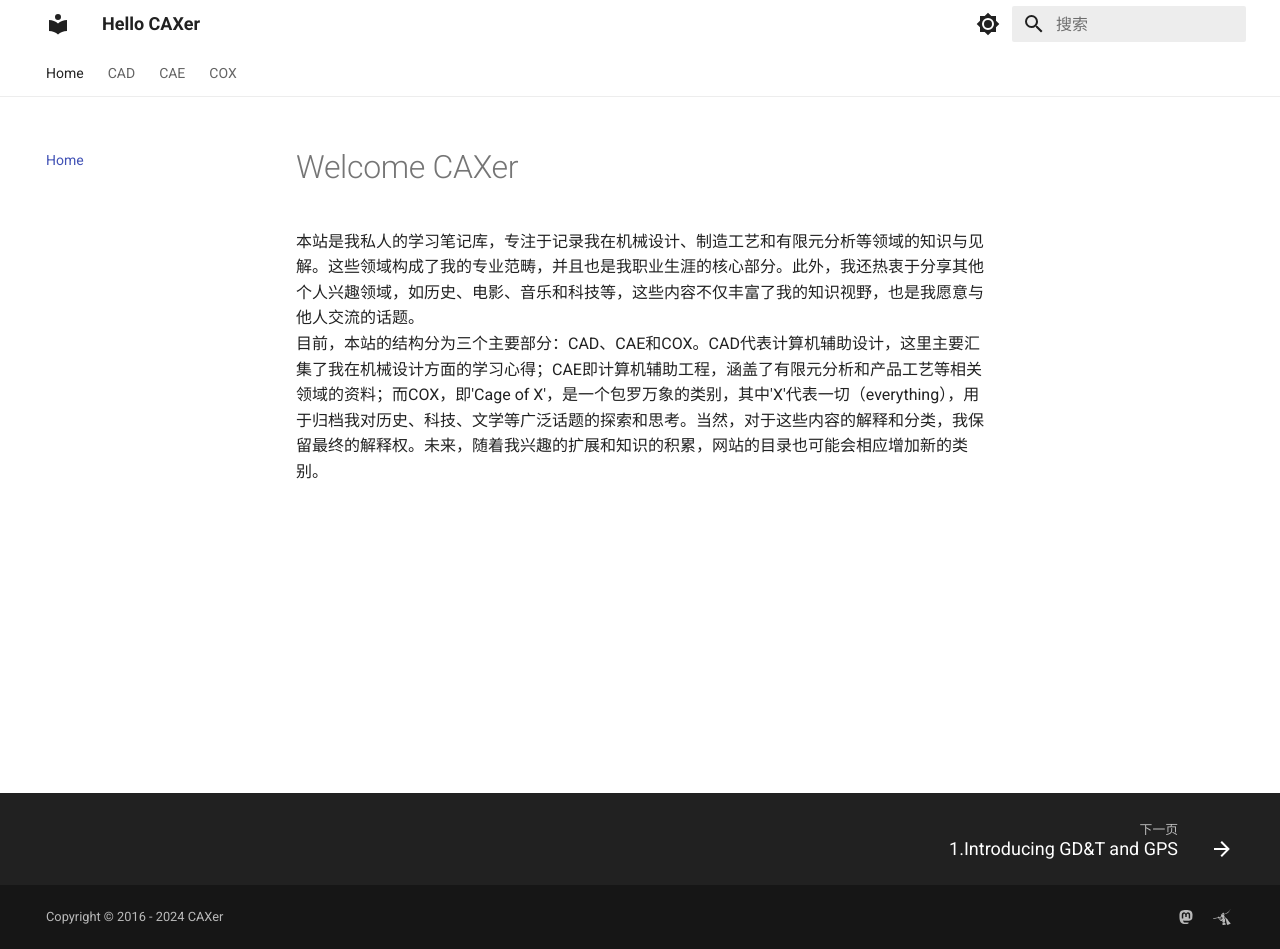
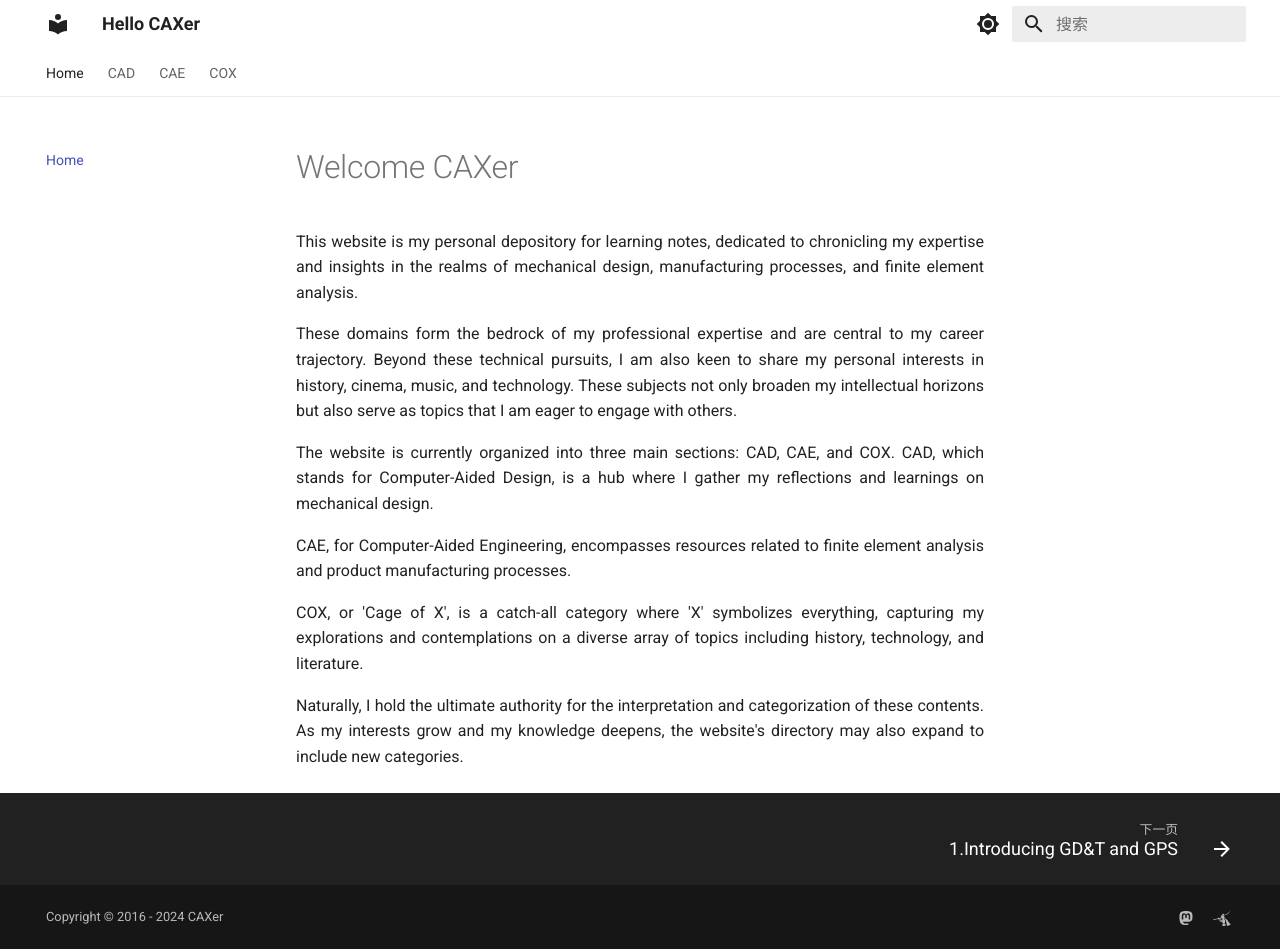
Before and after one commit to gchongo/gchongo.github.io, an MkDocs documentation site: the page built from docs/index.md, in a window 1280 px wide and 949 px high. Built offline with MkDocs 1.6.1 and Material for MkDocs 9.7.7, drawn with Linux system fonts in a browser that asks for light colours.

Commit message:
2024052302

```diff
--- a/docs/index.md
+++ b/docs/index.md
@@ -1,4 +1,9 @@
 # Welcome CAXer
 
-本站是我私人的学习笔记库，专注于记录我在机械设计、制造工艺和有限元分析等领域的知识与见解。这些领域构成了我的专业范畴，并且也是我职业生涯的核心部分。此外，我还热衷于分享其他个人兴趣领域，如历史、电影、音乐和科技等，这些内容不仅丰富了我的知识视野，也是我愿意与他人交流的话题。
-目前，本站的结构分为三个主要部分：CAD、CAE和COX。CAD代表计算机辅助设计，这里主要汇集了我在机械设计方面的学习心得；CAE即计算机辅助工程，涵盖了有限元分析和产品工艺等相关领域的资料；而COX，即'Cage of X'，是一个包罗万象的类别，其中'X'代表一切（everything），用于归档我对历史、科技、文学等广泛话题的探索和思考。当然，对于这些内容的解释和分类，我保留最终的解释权。未来，随着我兴趣的扩展和知识的积累，网站的目录也可能会相应增加新的类别。
+<p align="justify">This website is my personal depository for learning notes, dedicated to chronicling my expertise and insights in the realms of mechanical design, manufacturing processes, and finite element analysis. </p>
+<p align="justify">These domains form the bedrock of my professional expertise and are central to my career trajectory. Beyond these technical pursuits, I am also keen to share my personal interests in history, cinema, music, and technology. These subjects not only broaden my intellectual horizons but also serve as topics that I am eager to engage with others.</p>
+
+<p align="justify">The website is currently organized into three main sections: CAD, CAE, and COX. CAD, which stands for Computer-Aided Design, is a hub where I gather my reflections and learnings on mechanical design. </p>
+<p align="justify">CAE, for Computer-Aided Engineering, encompasses resources related to finite element analysis and product manufacturing processes. </p>
+<p align="justify">COX, or 'Cage of X', is a catch-all category where 'X' symbolizes everything, capturing my explorations and contemplations on a diverse array of topics including history, technology, and literature. </p>
+<p align="justify">Naturally, I hold the ultimate authority for the interpretation and categorization of these contents.  As my interests grow and my knowledge deepens, the website's directory may also expand to include new categories.</p>
```
Also changed, not shown: docs/blog/CAD/The Geometrical Product Specification (GPS) Language.md (+1 -0 lines), docs/.obsidian/workspace.json, docs/Pasted image 20240523210133.png (deleted).
